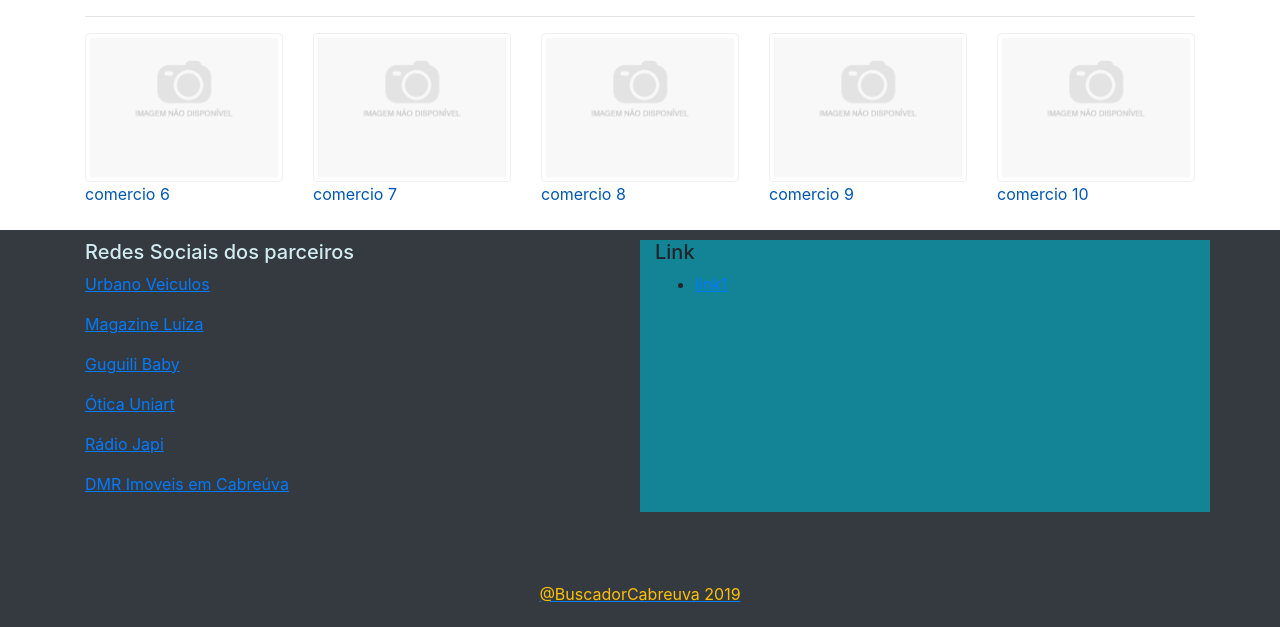
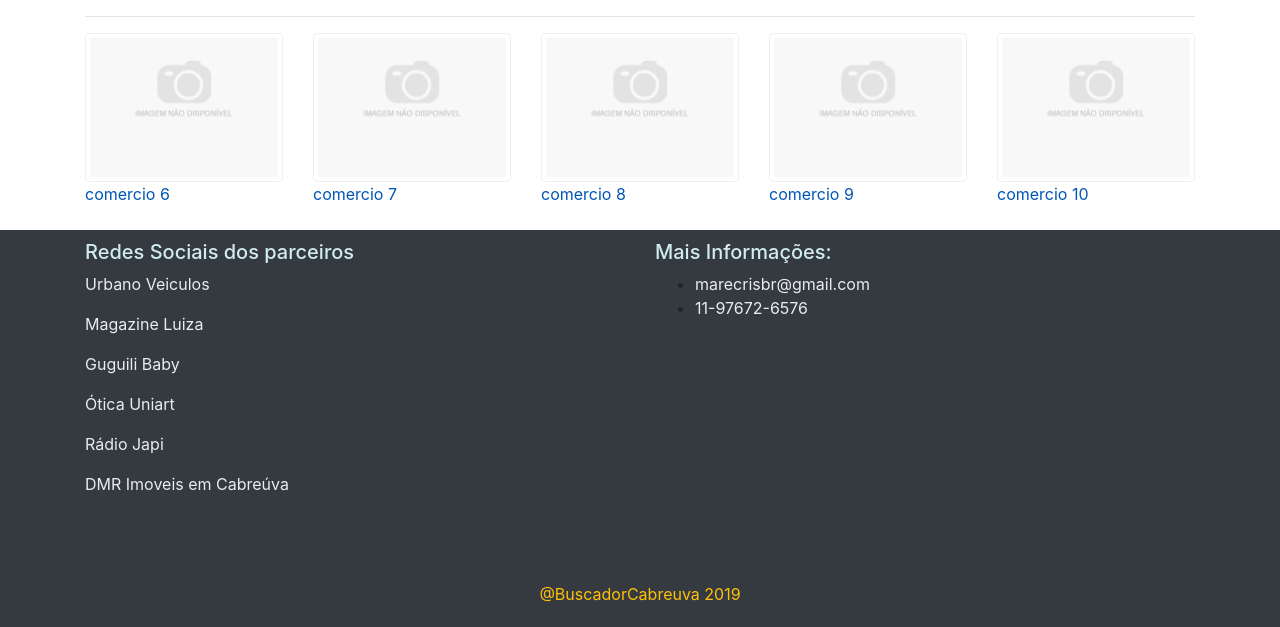
Before and after one commit to marcelhoyama/classificadoscabreuva, a PHP site: page /classificadoscabreuva/ in a window 1280 px wide. Shown: the part 1167-1794 px from the top of the page. Run offline with PHP 8.4, Linux system fonts and the light colour scheme.

Commit message:
formatado link no div footer

```diff
--- a/assets/css/style.css
+++ b/assets/css/style.css
@@ -53,9 +53,14 @@ and open the template in the editor.
     margin-top: 5px;
 
 }
-#link  a:link, a:hover{
+#link {
+    color: #e9ecef;
     text-decoration: none;
-    text-decoration: underline;
+
+}
+#link a:hover{
+    color: #c6c8ca;
+    text-transform: uppercase;
 }
 
 #footer{
@@ -65,10 +70,7 @@ and open the template in the editor.
     padding-right:10px;
     background-color: #343a40;
 }
-#footer  a:link, a:hover{
-    text-decoration: none;
-    text-decoration: underline;
-}
+
 .footer-copyright{
     margin-top: 70px;
     padding-bottom: 5px;
--- a/views/home.php
+++ b/views/home.php
@@ -146,25 +146,26 @@
 <footer id="footer">
     <div class="container">
     <div class="row">
-        <div class="col" style="">
+        <div class="col">
             <h5 class="" style="color:#d1ecf1;"> Redes Sociais dos parceiros</h5>
-            <a href="#"  > <p>Urbano Veiculos</p></a>
-            <a href="#" id="link" > <p id="link">Magazine Luiza</p></a>
+            <a href="#" id="link" > <p>Urbano Veiculos</p></a>
+            <a href="#" id="link"> <p>Magazine Luiza</p></a>
            <a href="#" id="link"> <p>Guguili Baby</p></a>
-           <a href="#" id="link"> <p>Ótica Uniart</p></a>
+           <a href="#" id="link" > <p>Ótica Uniart</p></a>
            <a href="#" id="link"> <p>Rádio Japi</p></a>
           <a href="#" id="link">  <p>DMR Imoveis em Cabreúva</p></a>
         </div>
-        <div class="col " style="background-color: #138496;">
-            <h5 class="white-text">Link</h5>
+        <div class="col ">
+            <h5 class="" style="color:#d1ecf1;">Mais Informações:</h5>
             <ul>
-                <li><a id="link" href="#">link1</a></li>
+                <li><a href="#" id="link">marecrisbr@gmail.com</a></li>
+                 <li><a href="#" id="link">11-97672-6576</a></li>
             </ul>
         </div>
 
     </div>
     <div class="footer-copyright">
-        <a href="#" ><p class="text-center text-warning " >@BuscadorCabreuva 2019</p></a>
+        <a href="#" id="link"><p class="text-center text-warning " >@BuscadorCabreuva 2019</p></a>
     </div>
   </div>
 </footer>
```
